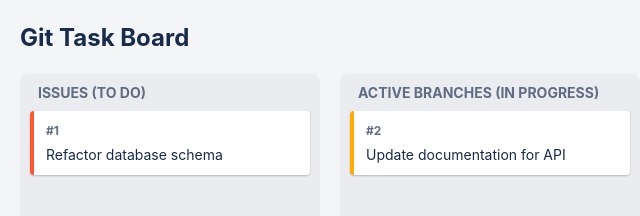
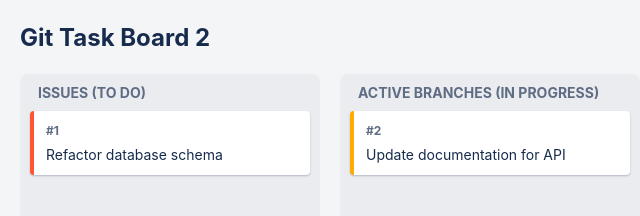
Before and after one commit to nikhilsonawane25/APPM-Project, a plain HTML site: page index.html in a window 1280 px wide. Shown: the full height of the page, 0-640 px from the left. Drawn offline with Linux system fonts and the light colour scheme.

Commit message:
Update index.html

```diff
--- a/index.html
+++ b/index.html
@@ -101,7 +101,7 @@
 <body>
 
     <header>
-        <h1>Git Task Board</h1>
+        <h1>Git Task Board 2</h1>
         <form class="add-task-form" id="taskForm">
             <input type="text" id="taskInput" placeholder="e.g., Fix memory leak..." required>
             <button type="submit">Add Task</button>
```
